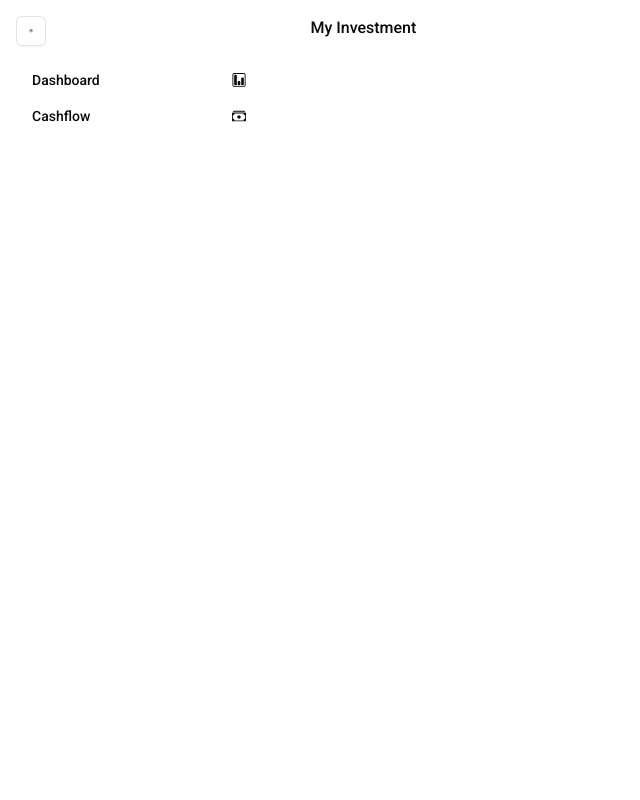
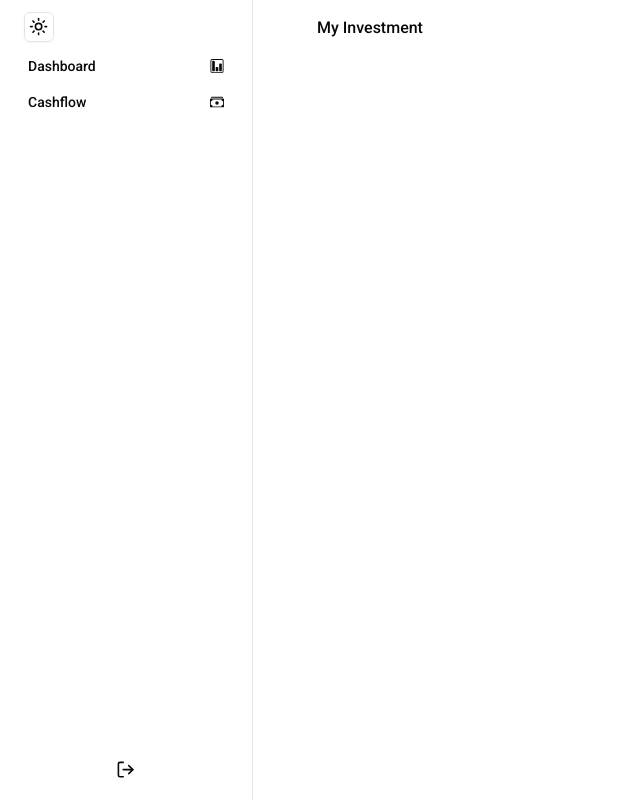
Before and after one commit to marginalfriend/personal-finance, a Next.js app: page /dashboard/investment-tracker in a window 1280 px wide. Shown: the whole page, without its empty margins (0-640 px from the left). Built offline with nearby package versions, Linux system fonts and the light colour scheme.

Commit message:
sidenav styling and currency formatting fixed to rupiah

```diff
--- a/app/dashboard/cashflow-tables/components/create-row.tsx
+++ b/app/dashboard/cashflow-tables/components/create-row.tsx
@@ -17,8 +17,8 @@ export function CreateRow({ category, sendRow, table }: CreateRowProps) {
     id: crypto.randomUUID(),
     category: category,
     value: "",
-    status: "",
-    date: new Date(),
+    status: {},
+    date: "",
     subject: "",
   };
   const [rowState, setRowState] = useState(rowData);
--- a/app/dashboard/components/balance.tsx
+++ b/app/dashboard/components/balance.tsx
@@ -34,9 +34,20 @@ export async function Calculated({ data, className }: Calculated) {
         </svg>
       </CardHeader>
       <CardContent>
-        <p className={cn(data.className, " text-xl")}>${data.value}</p>
+        <p className={cn(data.className, " text-xl")}>
+          {currencyFormatter(data.value)}
+        </p>
         <p className="text-xs text-muted-foreground">{data.info}</p>
       </CardContent>
     </Card>
   );
 }
+
+export const currencyFormatter = (value: number) => {
+  const formatted = new Intl.NumberFormat("id-ID", {
+    style: "currency",
+    currency: "IDR",
+  }).format(value);
+
+  return formatted;
+};
--- a/app/dashboard/components/latest-cashflow.tsx
+++ b/app/dashboard/components/latest-cashflow.tsx
@@ -7,6 +7,7 @@ import {
   TableRow,
 } from "@/components/ui/table";
 import { unstable_noStore as noStore } from "next/cache";
+import { currencyFormatter } from "./balance";
 export function LatestCashflow({ data }: { data: any }) {
   noStore();
 
@@ -35,7 +36,7 @@ function Row({ data }: { data: any }) {
     <TableRow>
       <TableCell>{data.subject}</TableCell>
       <TableCell>{data.status.label}</TableCell>
-      <TableCell>{data.value}$</TableCell>
+      <TableCell>{currencyFormatter(data.value)}</TableCell>
       <TableCell>
         {data.date.toLocaleDateString("en-Us", {
           month: "long",
--- a/app/dashboard/components/sidenav.tsx
+++ b/app/dashboard/components/sidenav.tsx
@@ -4,8 +4,10 @@ import Link from "next/link";
 import { usePathname } from "next/navigation";
 
 import { cn } from "@/lib/utils";
-import { buttonVariants } from "@/components/ui/button";
+import { Button, buttonVariants } from "@/components/ui/button";
 import { ModeToggle } from "@/components/theme-switch";
+import { LogOut } from "lucide-react";
+import { signOut } from "next-auth/react";
 
 interface SidebarNavProps extends React.HTMLAttributes<HTMLElement> {
   items: {
@@ -19,8 +21,9 @@ export function SidebarNav({ className, items }: SidebarNavProps) {
   const pathname = usePathname();
 
   return (
-    <aside className="hidden md:flex flex-col w-[20%] gap-4">
-      <ModeToggle className="w-[2.5em] h-[2.5em]" />
+    <aside className="hidden sticky top-0 md:flex flex-col justify-between h-[100vh] w-[20%] gap-4 border-r p-3">
+      <div>
+        <ModeToggle className="w-[2.5em] h-[2.5em] ml-3" />
         <nav>
           {items.map((item) => (
             <Link
@@ -40,6 +43,17 @@ export function SidebarNav({ className, items }: SidebarNavProps) {
             </Link>
           ))}
         </nav>
+      </div>
+      <LogOutButton />
     </aside>
   );
 }
+
+function LogOutButton() {
+  return (
+    <Button variant={"ghost"} onClick={() => signOut()}>
+      <pre className="sr-only">Logout / Signout Button</pre>
+      <LogOut className="h-[1.2rem] w-[1.2rem]" />
+    </Button>
+  );
+}
--- a/app/dashboard/layout.tsx
+++ b/app/dashboard/layout.tsx
@@ -31,9 +31,9 @@ export default function Layout({ children }: { children: React.ReactNode }) {
       <header className="col-auto md:hidden lg:hidden p-4">
         <MobileNav items={sidebarNavItems} />
       </header>
-      <main className="flex gap-4 sm:justify-center p-4">
+      <main className="flex gap-4 sm:justify-center p-0">
         <SidebarNav items={sidebarNavItems} />
-        <div className="md:w-[80%] flex flex-col gap-2 max-w-full">
+        <div className="md:w-[80%] p-4 flex flex-col gap-2 max-w-full">
           <Suspense>{children}</Suspense>
         </div>
       </main>
--- a/components/login-button.tsx
+++ b/components/login-button.tsx
@@ -1,14 +1,11 @@
-"use client";
-
+import { BsGoogle } from "react-icons/bs";
 import { Button } from "./ui/button";
 import { signIn, signOut, useSession } from "next-auth/react";
 
 export function LoginButton() {
-  const session = useSession();
-
-  if (session) {
-    return <Button onClick={() => signOut()}>Logout</Button>;
-  }
-
-  return <Button onClick={() => signIn()}>Login</Button>;
+  return (
+    <Button onClick={() => signIn("google")}>
+      <BsGoogle />
+    </Button>
+  );
 }
--- a/components/theme-switch.tsx
+++ b/components/theme-switch.tsx
@@ -21,7 +21,7 @@ export function ModeToggle({ className }: { className?: ClassValue }) {
     <DropdownMenu>
       <DropdownMenuTrigger asChild>
         <Button variant="outline" size="sm" className={cn(className)}>
-          <Sun className="h-[1.2rem] w-[1.2rem] rotate-0 scale-100 transition-all dark:-rotate-90 dark:scale-0" />
+          <Sun className="absolute h-[1.2rem] w-[1.2rem] rotate-0 scale-100 transition-all dark:-rotate-90 dark:scale-0" />
           <Moon className="absolute h-[1.2rem] w-[1.2rem] rotate-90 scale-0 transition-all dark:rotate-0 dark:scale-100" />
           <span className="sr-only">Toggle theme</span>
         </Button>
--- a/components/ui/date-picker.tsx
+++ b/components/ui/date-picker.tsx
@@ -27,7 +27,7 @@ export function DatePicker({ data, sendData }: { data?: any; sendData?: any }) {
         <Button
           variant={"outline"}
           className={cn(
-            "w-auto justify-start text-left font-normal",
+            "w-autos justify-start text-left font-normal",
             !date && "text-muted-foreground",
           )}
         >
```
Lines whose indentation alone changed are shown as unchanged.
